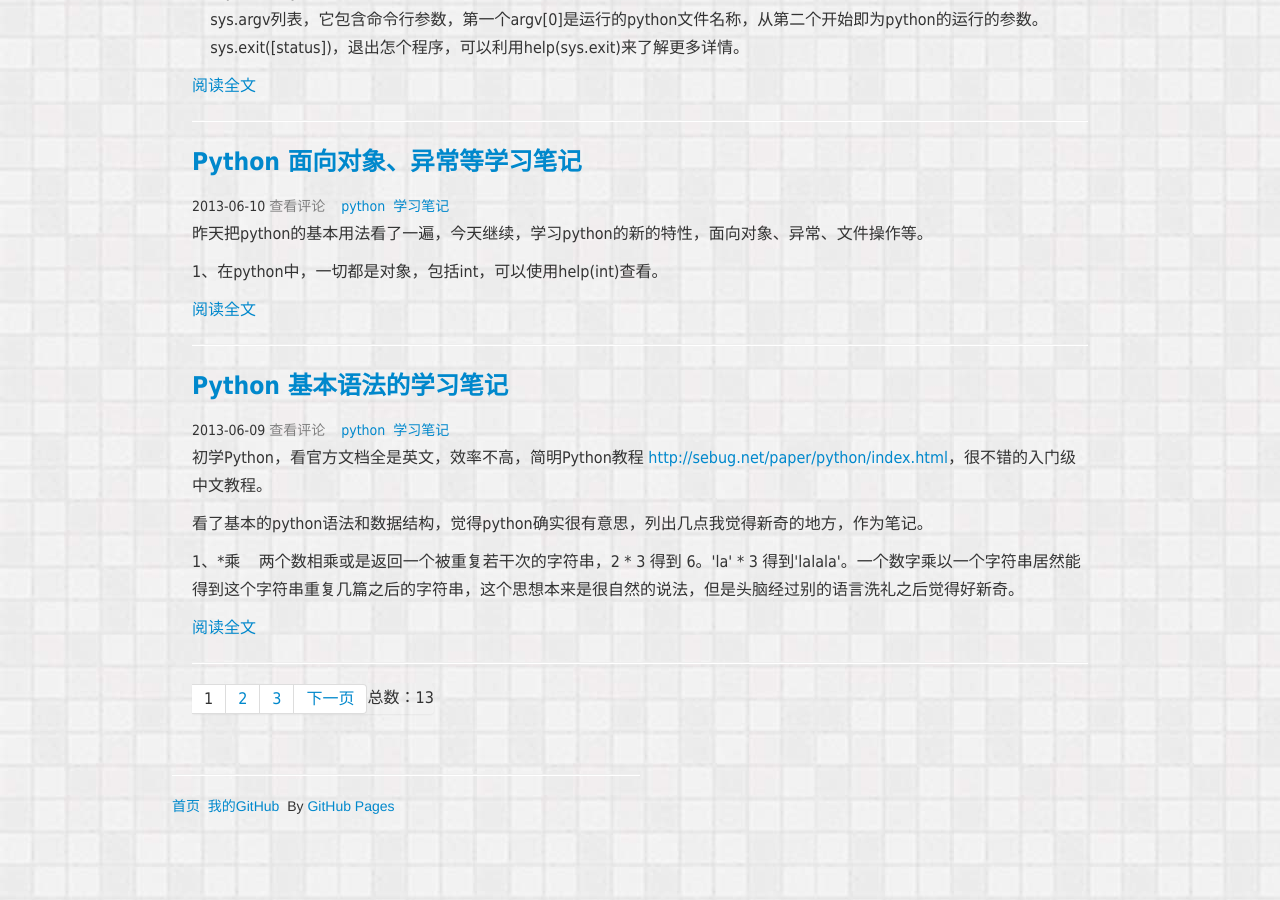
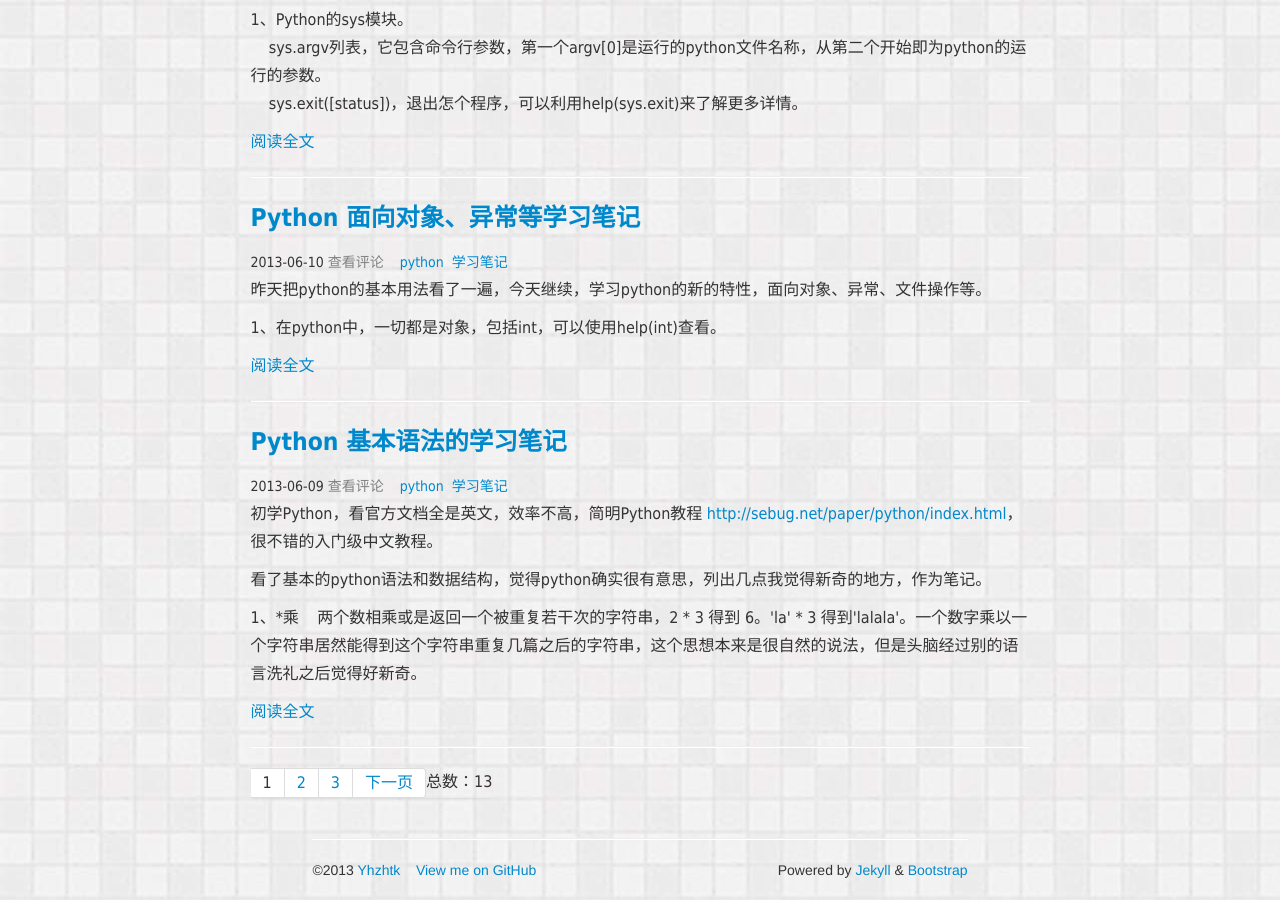
Before and after one commit to Yhzhtk/yhzhtk.github.io, a Jekyll site: the page built from index.html, in a window 1280 px wide and 900 px high, scrolled down 690 px. Built offline with Jekyll 4.4.1, drawn with Linux system fonts in a browser that asks for light colours; the list of posts is cut into pages by our own code; comment, search, counter and statistics services are not loaded; before the commit the page ends 1526 px from its top, so only the background shows below that; some of the changed text lies outside the part shown.

Commit message:
add tag.html

```diff
--- a/_layouts/category_index.html
+++ /dev/null
@@ -1,6 +0,0 @@
----
-layout: default
----
-{% for post in site.categories.[page.category] %}
-    {{ post.date }} {{ post.title }}
-{% endfor %}
--- a/_layouts/default.html
+++ b/_layouts/default.html
@@ -14,32 +14,36 @@
     <body style="background-image : url({{ site.baseurl }}/images/bg.jpg);">
 		 <div class="container">
 			<div class="site">
-				<div style="width:80%;margin:0px auto;">
+				<div style="width:70%;margin:0px auto;">
 				<div class="header">
 					<br/>
-				    <h1 class="title"><a href="{{ site.baseurl }}/index.html" title="首页">{{ site.name }}</a></h1>
-
+				    <h1 class="title"><a href="{{ site.baseurl }}/" title="首页">{{ site.name }}</a></h1>
 					<div style="font-family:微软雅黑; font-size: 16px">
-						<div style="float:left;text-align:left" >(热爱技术，追求高效的code)</div>
+						<div style="float:left;text-align:left; vertical-align:center;" >
+							<span>(热爱技术，高效Code)</span>&nbsp;&nbsp;&nbsp;&nbsp;
+							<a href="{{ site.baseurl }}/" title="标签列表">博客</a>&nbsp;
+							<a href="{{ site.baseurl }}/tags.html" title="标签列表">标签</a>&nbsp;
+							<a href="{{ site.baseurl }}/about.html" title="About me">关于</a>&nbsp;
+						</div>
 						<div style="float:right;text-align:right">
-							  <a href="{{ site.baseurl }}/tags.html" title="标签列表">标签列表</a>&nbsp;
-							  <input type="text" id="j_search" class="j_search" style="height:27px;size:30px;line-height:27px;margin:0px;padding;0px;vertical-align:center;" placeholder="站内搜索" required />
-							  <a target="_blank" href="http://feed.feedsky.com/YhzhtksBlog">
+							<input type="text" id="j_search" class="j_search" style="height:27px;size:30px;line-height:27px;margin:0px;padding;0px;vertical-align:center;" placeholder="站内搜索" required />
+							<a target="_blank" href="http://feed.feedsky.com/YhzhtksBlog">
 								<img src="http://yhzhtk.info/images/rss.png" width="23px" height="23px" style="vertical-align:middle;">RSS订阅</img>
-							  </a>
+							</a>
 						</div>
 					</div>
 					<br>
 				</div>
-
 				   <hr/>
 				   <div style="font-family:微软雅黑,tahoma,宋体,rockwell,verdana,sans-serif; font-size: 16px;line-height: 28px;">
 					{{ content }}
 				   </div>
-				   <br/>
-				   <div style="width:50%">
+				   <div style="width:80%; margin-left: auto; margin-right: auto;">
 					  <hr/>
-					  <a href="{{ site.baseurl }}/index.html">首页</a>&nbsp;&nbsp;<a href="https://github.com/Yhzhtk">我的GitHub</a>&nbsp;&nbsp;By&nbsp;<a href ="{{ site.baseurl }}/gh-pages-guide.html" title="翻译GitHub Pages">GitHub Pages</a>
+					  <span>©2013 <a href="{{ site.baseurl }}/">Yhzhtk</a>&nbsp;&nbsp;&nbsp;&nbsp;<a target="_blank" href="https://github.com/Yhzhtk">View me on GitHub</a></span>
+					  <span style="float:right">
+						Powered by&nbsp;<a target="_blank" href ="http://jekyllrb.com/" title="Jekyll">Jekyll</a> & <a target="_blank" href ="http://twitter.github.io/bootstrap/" title="Bootstrap">Bootstrap</a>
+					  </span>
 				   <br/><br/>
 				   </div>
 				 </div>
--- a/_layouts/post.html
+++ b/_layouts/post.html
@@ -14,6 +14,8 @@
 {{ content }}
 </div>
 
+<hr/>
+<div>
 {% if page.previous %}
     <div style="float:left"><a href="{{ site.baseurl }}{{ page.previous.url }}" title="上一篇">&larr; {{ page.previous.title }}</a></div>
 {% else %}
@@ -25,6 +27,7 @@
 {% else %}
     <div style="float:right">没有了 &rarr;</div>
 {% endif %}
-<hr/>
+</div>
+<br/><br/>
 
 {% include disqus-embed.html %}
--- a/sitemap.txt
+++ b/sitemap.txt
@@ -7,6 +7,7 @@
 
 http://yhzhtk.info/feed.xml
 http://yhzhtk.info/tags.html
+http://yhzhtk.info/about.html
 http://yhzhtk.info/sitemap.txt
 http://yhzhtk.info/404.html
 http://yhzhtk.info/gh-pages-guide.html
```
Also changed, not shown: about.html (added, +32 -0 lines), _config.yml (line endings or trailing spaces), images/about.png (added), 1 other file.
